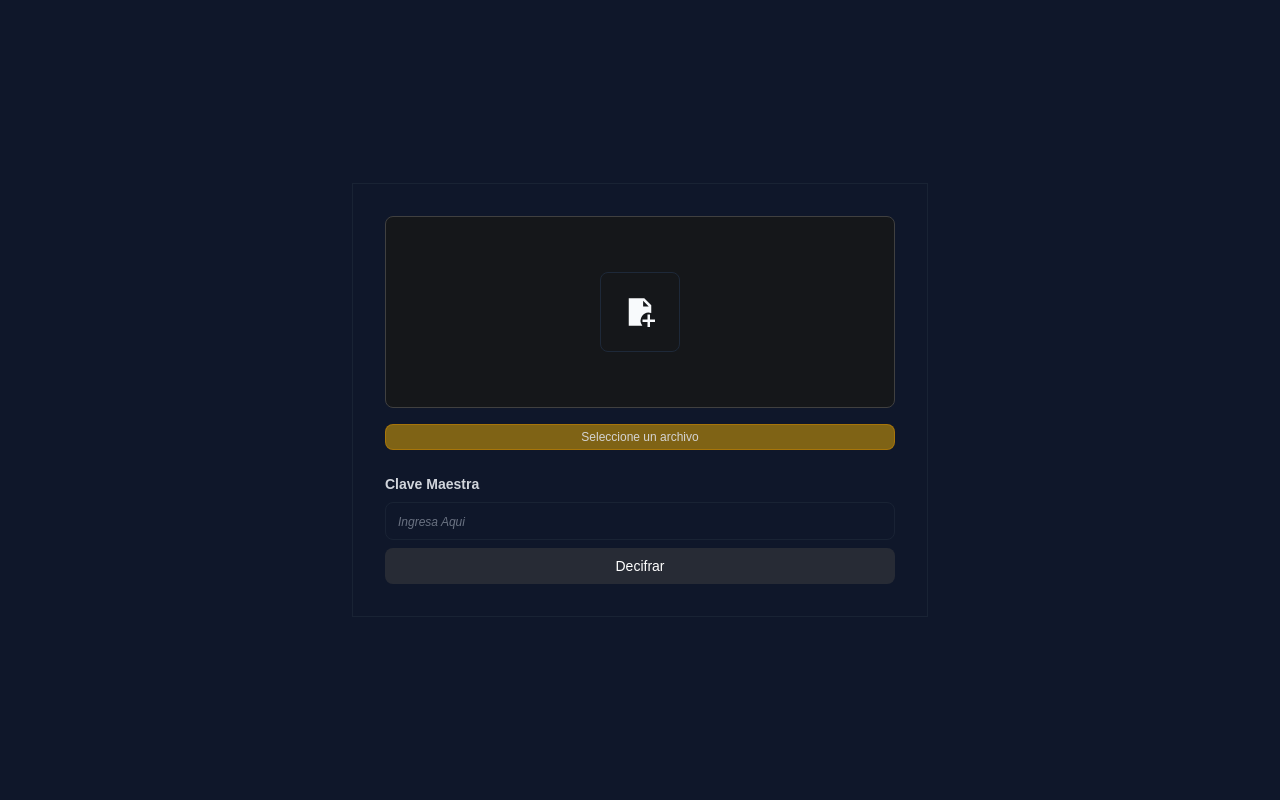
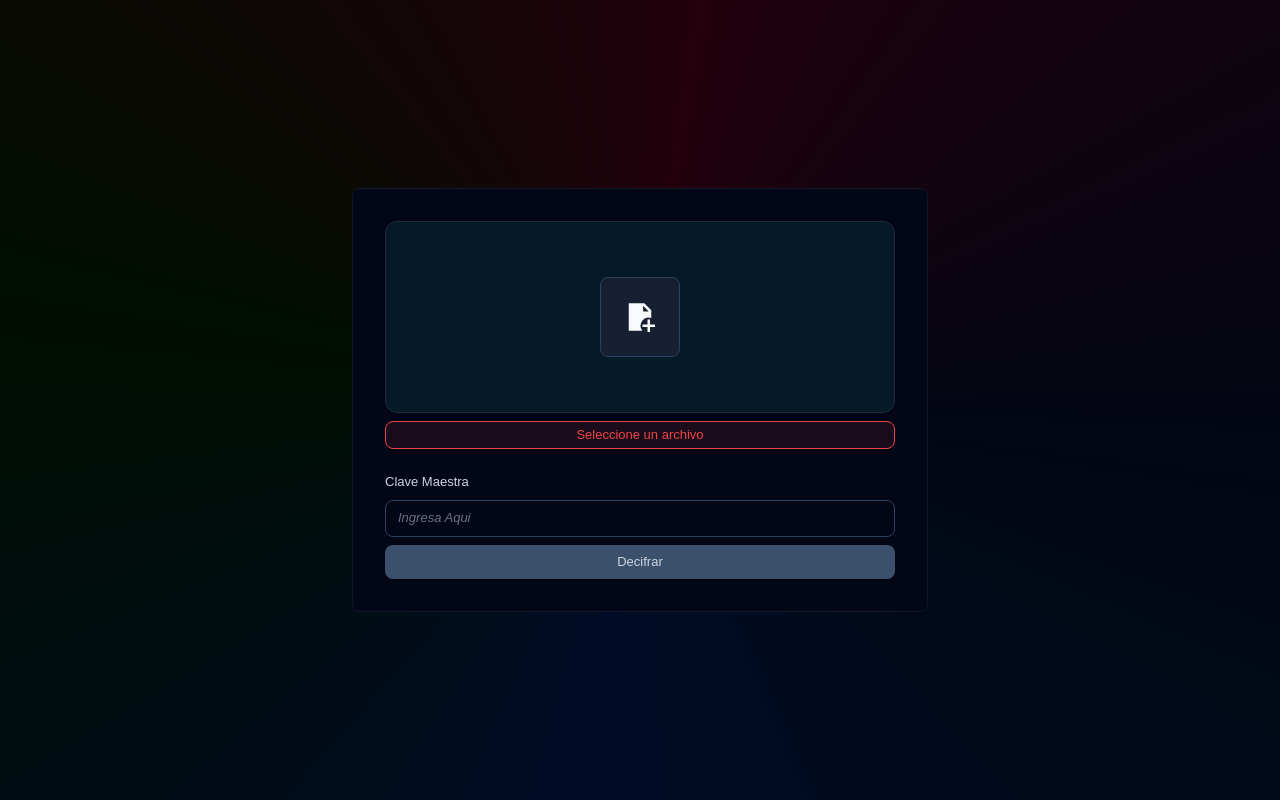
Before and after one commit to GeorgeContreras241/G--Project-Sena, a Next.js app: page /offline in a window 1280 px wide. Built offline with nearby package versions, Linux system fonts and the light colour scheme.

Commit message:
style: change styles tailwind css

```diff
--- a/app/globals.css
+++ b/app/globals.css
@@ -10,32 +10,126 @@
   --color-foreground: var(--foreground);
   --font-sans: var(--font-geist-sans);
   --font-mono: var(--font-geist-mono);
+
   /* Brand */
   --color-primary: #0B132B;
-  /* azul muy profundo */
   --color-primary-hover: #1C2541;
-  /* hover más claro */
   --color-secondary: #3A506B;
-  /* azul grisáceo */
   --color-accent: #2EC4B6;
-  /* verde turquesa moderno */
+  --color-accent-hover: #25A99D;
+  --color-accent-subtle: rgba(46, 196, 182, 0.10);
+  --color-accent-muted: rgba(46, 196, 182, 0.20);
 
   /* Texto */
   --color-text-primary: #F8FAFC;
   --color-text-secondary: #CBD5E1;
   --color-text-muted: #64748B;
+  --color-text-hint: #334155;
 
   /* Background */
   --color-bg-main: #020617;
   --color-bg-card: #0F172A;
+  --color-bg-elevated: #162032;
+  --color-bg-overlay: rgba(2, 6, 23, 0.85);
 
   /* Border */
   --color-border: #1E293B;
+  --color-border-subtle: #0F1929;
+  --color-border-strong: #2E4060;
 
   /* Estados */
   --color-success: #22C55E;
+  --color-success-subtle: rgba(34, 197, 94, 0.10);
   --color-error: #EF4444;
+  --color-error-subtle: rgba(239, 68, 68, 0.10);
+  --color-warning: #F59E0B;
+  --color-warning-subtle: rgba(245, 158, 11, 0.10);
+
+  /* Radius */
   --radius: 8px;
+  --radius-sm: 4px;
+  --radius-md: 8px;
+  --radius-lg: 12px;
+  --radius-xl: 16px;
+  --radius-full: 9999px;
+
+  /* Typography scale */
+  --text-xs: 0.6875rem;     /* 11px */
+  --text-sm: 0.8125rem;     /* 13px */
+  --text-base: 0.9375rem;   /* 15px */
+  --text-lg: 1.0625rem;     /* 17px */
+  --text-xl: 1.25rem;       /* 20px */
+  --text-2xl: 1.5rem;       /* 24px */
+  --text-3xl: 1.875rem;     /* 30px */
+  --text-4xl: 2.25rem;      /* 36px */
+
+  /* Font weights */
+  --font-normal: 400;
+  --font-medium: 500;
+  --font-semibold: 600;
+  --font-bold: 700;
+
+  /* Shadows — layered for depth */
+  --shadow-xs:
+    0 1px 2px rgba(0, 0, 0, 0.4);
+
+  --shadow-sm:
+    0 1px 3px rgba(0, 0, 0, 0.5),
+    0 1px 2px rgba(0, 0, 0, 0.3);
+
+  --shadow-md:
+    0 4px 6px rgba(0, 0, 0, 0.5),
+    0 2px 4px rgba(0, 0, 0, 0.4),
+    inset 0 1px 0 rgba(255, 255, 255, 0.03);
+
+  --shadow-lg:
+    0 10px 20px rgba(0, 0, 0, 0.6),
+    0 4px 8px rgba(0, 0, 0, 0.4),
+    inset 0 1px 0 rgba(255, 255, 255, 0.04);
+
+  --shadow-xl:
+    0 20px 40px rgba(0, 0, 0, 0.7),
+    0 8px 16px rgba(0, 0, 0, 0.5),
+    inset 0 1px 0 rgba(255, 255, 255, 0.05);
+
+  --shadow-card:
+    0 2px 8px rgba(0, 0, 0, 0.5),
+    0 1px 3px rgba(0, 0, 0, 0.4),
+    inset 0 1px 0 rgba(255, 255, 255, 0.03);
+
+  --shadow-modal:
+    0 24px 48px rgba(0, 0, 0, 0.8),
+    0 8px 24px rgba(0, 0, 0, 0.5),
+    inset 0 1px 0 rgba(255, 255, 255, 0.05);
+
+  /* Accent glows */
+  --shadow-accent:
+    0 0 0 1px rgba(46, 196, 182, 0.3),
+    0 0 12px rgba(46, 196, 182, 0.15),
+    0 4px 16px rgba(0, 0, 0, 0.5);
+
+  --shadow-accent-sm:
+    0 0 0 1px rgba(46, 196, 182, 0.2),
+    0 0 6px rgba(46, 196, 182, 0.10);
+
+  --shadow-success:
+    0 0 0 1px rgba(34, 197, 94, 0.25),
+    0 0 8px rgba(34, 197, 94, 0.10);
+
+  --shadow-error:
+    0 0 0 1px rgba(239, 68, 68, 0.25),
+    0 0 8px rgba(239, 68, 68, 0.10);
+
+  /* Focus rings */
+  --ring-accent:   0 0 0 2px var(--color-bg-main), 0 0 0 4px rgba(46, 196, 182, 0.5);
+  --ring-error:    0 0 0 2px var(--color-bg-main), 0 0 0 4px rgba(239, 68, 68, 0.5);
+
+  /* Text shadows — for titles on dark backgrounds */
+  --text-shadow-sm:   0 1px 3px rgba(0, 0, 0, 0.6);
+  --text-shadow-md:   0 2px 6px rgba(0, 0, 0, 0.7);
+  --text-shadow-lg:   0 2px 12px rgba(0, 0, 0, 0.8);
+  --text-shadow-accent: 0 0 20px rgba(46, 196, 182, 0.35), 0 2px 8px rgba(0, 0, 0, 0.6);
+  --text-shadow-glow:   0 0 30px rgba(46, 196, 182, 0.5), 0 0 60px rgba(46, 196, 182, 0.2);
 }
 
 @media (prefers-color-scheme: dark) {
@@ -50,3 +144,28 @@ body {
   color: var(--foreground);
   font-family: Arial, Helvetica, sans-serif;
 }
+
+
+@property --angle {
+  syntax: "<angle>";
+  initial-value: 0deg;
+  inherits: false;
+}
+
+.fondo {
+  background: conic-gradient(
+    from var(--angle),
+    #020813,
+    #000c27,
+    #000e01,
+    #22000c,
+    #000713
+  );
+  animation: rotate 20s linear infinite;
+}
+
+@keyframes rotate {
+  to {
+    --angle: 360deg;
+  }
+}
--- a/app/offline/page.tsx
+++ b/app/offline/page.tsx
@@ -7,7 +7,7 @@ import { useState } from "react";
 export const OfflinePage = () => {
   const [ isPage, setPage ] = useState(false);
   return (
-    <>
+    <main className="fondo">
       {
         isPage ? (
           <Gestor />
@@ -17,7 +17,7 @@ export const OfflinePage = () => {
           </section>
         )
       }
-    </>
+    </main>
   )
 }
 
--- a/app/page.tsx
+++ b/app/page.tsx
@@ -5,16 +5,16 @@ import Link from "next/link"
 
 export default function Home() {
   return (
-    <main className="flex flex-col h-[100dvh] items-center justify-around bg-zinc-50 font-sans dark:bg-black px-2">
-      <section className="w-full sm:w-3/4 md:w-2/4 lg:w-[450px] h-fit  p-2 border rounded-2xl border-neutral-600/70">
-        <div className="p-4 ">
-          <h1 className="text-3xl font-bold ">Gestor de Claves</h1>
-          <span className="text-sm text-neutral-400">Elije la opcion a utilizar </span>
+    <main className="fondo flex flex-col h-dvh items-center justify-around  md:justify-center md:gap-20 font-sans dark:bg-background px-2">
+      <section className="w-full flex flex-col gap-4 sm:w-3/4 md:w-2/4 lg:w-2/7 h-fit  p-8 border rounded-2xl border-border bg-bg-card">
+        <div className="p-4">
+          <h1 className="text-3xl font-bold text-text-primary">Gestor de Claves</h1>
+          <span className="text-sm text-text-secondary">Elije la opcion a utilizar </span>
         </div>
         <div className="grid grid-cols-1 sm:grid-cols-2 justify-center items-center gap-4 h-fit">
-          <Link href="/offline" className="flex flex-row sm:flex-col  items-center justify-start gap-2 md:gap-6  text-center
-          w-full sm:h-50 py-3 px-4 border rounded-2xl border-neutral-600/70 cursor-pointer hover:bg-neutral-800/80 transition-colors group">
-            <div className="group-hover:scale-105 h-10 sm:h-14 md:h-16 lg:h-18 transition-all duration-100">
+          <Link href="/offline" className="flex flex-row sm:flex-col  items-center justify-start md:justify-center gap-2 md:gap-6  text-center
+          w-full sm:h-50 py-3 px-4 border rounded-2xl border-border-subtle cursor-pointer bg-bg-overlay hover:bg-bg-elevated transition-colors group">
+            <div className="group-hover:scale-[1.05] h-10 sm:h-14 md:h-16 lg:h-18 transition-all duration-100">
               <Archive />
             </div>
             <div>
@@ -22,8 +22,8 @@ export default function Home() {
               <span className="text-xs text-neutral-400 px-2">Sin conexión a internet, archivo encriptado.</span>
             </div>
           </Link>
-          <button  className="flex flex-row sm:flex-col  items-center justify-start gap-6
-          w-full sm:h-50 py-3 px-4 border rounded-2xl border-neutral-600/70 cursor-pointer hover:bg-neutral-800/80 transition-colors group">
+          <button  className="flex flex-row sm:flex-col  items-center justify-start md:justify-center gap-2 md:gap-6
+          w-full sm:h-50 py-3 px-4 border rounded-2xl border-border-subtle cursor-pointer bg-bg-overlay hover:bg-bg-elevated transition-colors group">
             <div className="group-hover:scale-105 h-10 sm:h-14 md:h-16 lg:h-18 transition-all duration-100">
               <WebAuthn />
             </div>
--- a/components/SeccionSubmit/ActionSubmit.tsx
+++ b/components/SeccionSubmit/ActionSubmit.tsx
@@ -58,29 +58,31 @@ export const ActionSubmit = ({ isPageOn }: { isPageOn: (value: boolean) => void
     }
 
     return (
-        <div className="border border-gray-800/70 w-full max-w-xl grid place-items-center gap-2 p-8">
+        <div className="border border-border-subtle rounded-md bg-bg-main w-full max-w-xl grid place-items-center gap-2 p-8">
             <div className="w-full grid place-items-center gap-2">
                 <input className="hidden" id="file" type="file" onChange={handleFileChange} />
-                <div className="w-full h-48 border border-neutral-700 grid place-items-center rounded-lg bg-neutral-900/80">
-                    <label htmlFor="file" className="border w-20 h-20 border-gray-800 px-6 py-2 rounded  text-xs cursor-pointer">
+                <div className="w-full h-48 border border-border grid place-items-center rounded-lg bg-accent-subtle cursor-pointer">
+                    <label htmlFor="file" className="border w-20 h-20 bg-bg-elevated border-border-strong px-6 py-2 rounded  text-xs cursor-pointer">
                         <Add />
                     </label>
                 </div>
-                <span className={file ? "text-green-600 text-sm border border-green-600/50 rounded px-2 py-1 w-full text-center" : "text-neutral-300  text-xs mt-2 border bg-yellow-500/50 border-yellow-600/50 rounded px-2 py-1 w-full text-center"}>
+                <span className={file ? "text-success text-sm border border-success bg-success-subtle rounded px-2 py-1 w-full text-center"
+                    : "text-error bg-error-subtle text-sm border border-error bg-error-muted rounded px-2 py-1 w-full text-center"}>
                     {file ? "Archivo Cargado Correctamente" : "Seleccione un archivo"}
                 </span>
             </div>
             <form className="w-full flex flex-col gap-2 mt-4 text-sm text-gray-300" onSubmit={handleSubmit}>
-                <label htmlFor="password" className="text-start font-bold">Clave Maestra</label>
+                <label htmlFor="password" className="text-start font-bold text-text-secondary">Clave Maestra</label>
                 <input type="text"
-                    className="w-full border border-gray-800/70 rounded py-2 px-3 placeholder:text-gray-500 placeholder:italic placeholder:text-xs "
+                    className="w-full border border-border-strong rounded py-2 px-3
+                    placeholder:text-gray-500 placeholder:italic placeholder:text-md focus:outline-none focus:ring-2 focus:ring-accent/20"
                     placeholder="Ingresa Aqui" id="password"
                     name="password"
                     autoComplete="off"
                     spellCheck="false"
                     autoCorrect="off"
                 />
-                <button className="w-full bg-neutral-700/50 text-white rounded p-2 cursor-pointer" type="submit">Decifrar</button>
+                <button className="w-full bg-secondary text-text-secondary rounded p-2 cursor-pointer" type="submit">Decifrar</button>
             </form>
         </div>
     )
```
